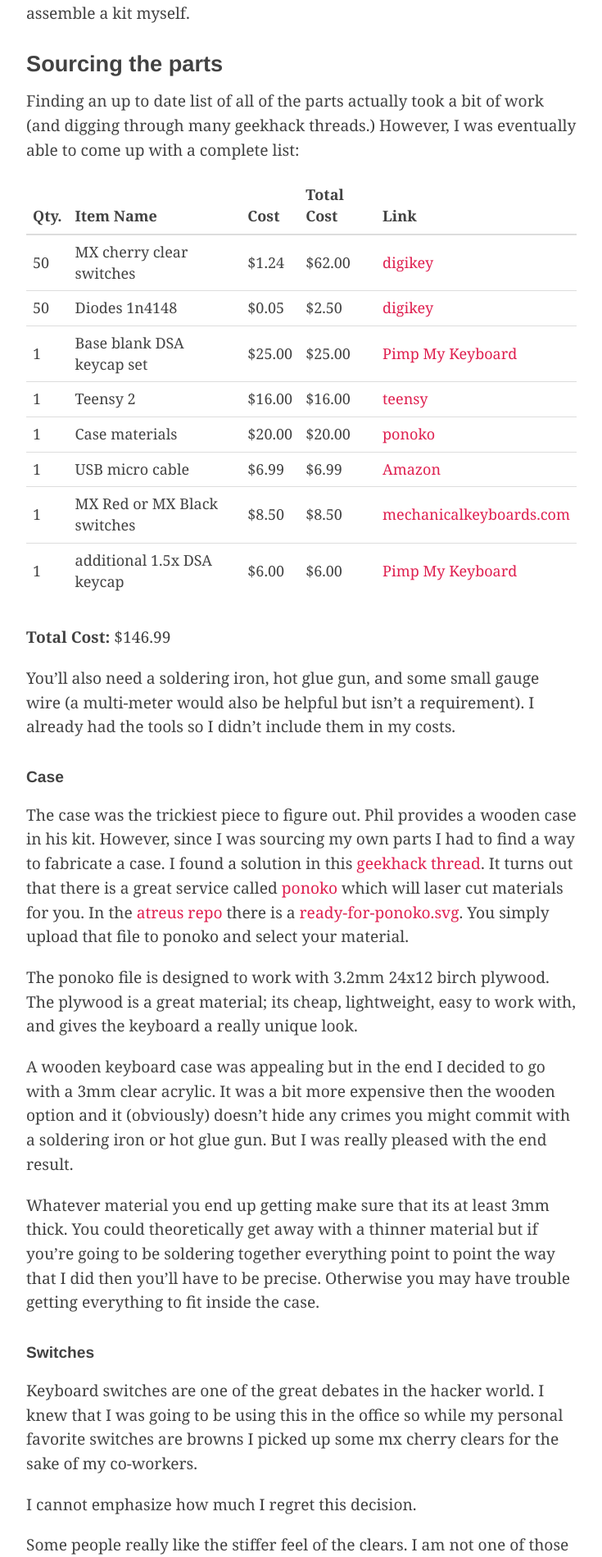
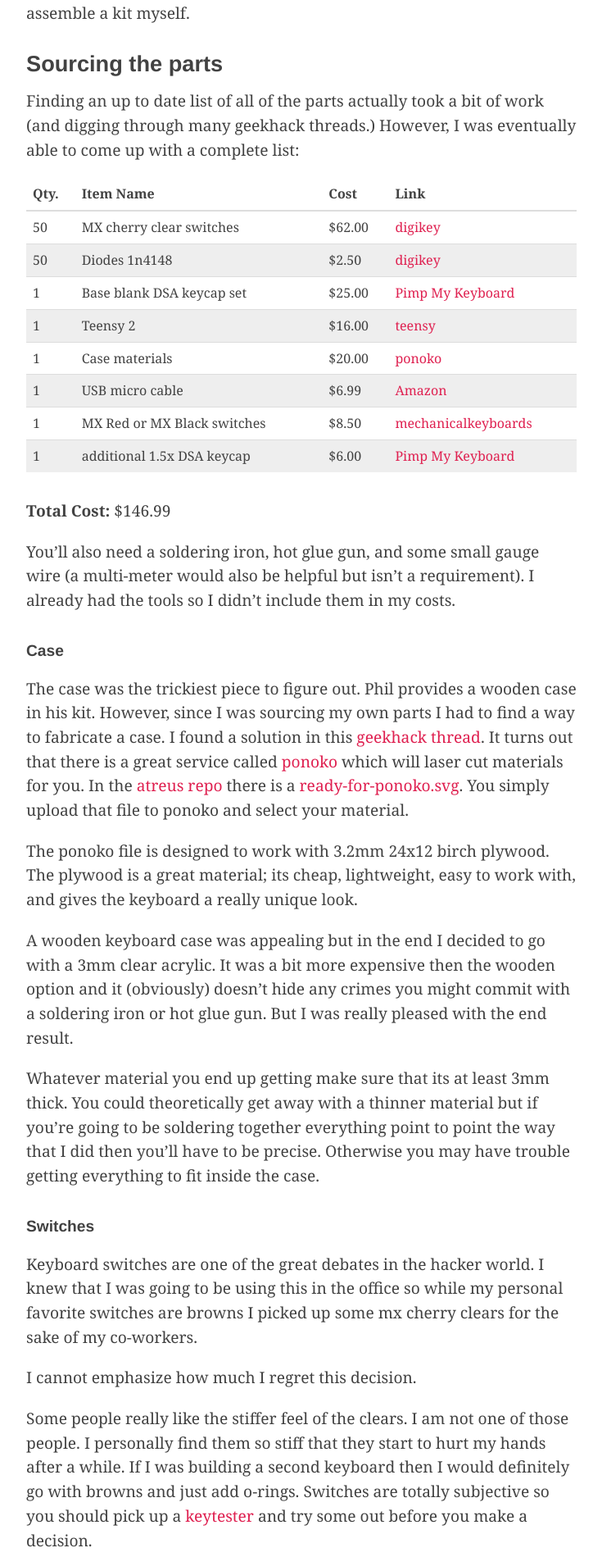
Before and after one commit to wojtekmach/keathley.github.io, a Jekyll site: the page built from _posts/2015-05-31-Building-a-Keyboard.md, in a window 1280 px wide. Shown: the part 642-2541 px from the top of the page at 82% size, without its empty margins (272-1007 px from the left). Built offline with Jekyll 4.4.1, drawn with Linux system fonts in a browser that asks for light colours; nearby versions of some CDN libraries.

Commit message:
Update table stylings

```diff
--- a/_posts/2015-05-31-Building-a-Keyboard.md
+++ b/_posts/2015-05-31-Building-a-Keyboard.md
@@ -15,16 +15,16 @@
 
 Finding an up to date list of all of the parts actually took a bit of work (and digging through many geekhack threads.) However, I was eventually able to come up with a complete list:
 
-Qty. | Item Name             | Cost   | Total Cost | Link
----------|-----------------------|--------|------------|-----
-50 | MX cherry clear switches    |  $1.24 |    $62.00  | [digikey](http://www.digikey.com/product-search/en?x=0&y=0&lang=en&site=us&keywords=mx+cherry+clear)
-50 | Diodes 1n4148               |  $0.05 |     $2.50  | [digikey](http://www.digikey.com/product-detail/en/1N4148TA/1N4148TACT-ND/1532747)
-1	 | Base blank DSA keycap set   | $25.00 |    $25.00  | [Pimp My Keyboard](http://keyshop.pimpmykeyboard.com/products/full-keysets/dsa-blank-sets-1)
-1	 | Teensy 2	                   | $16.00	|    $16.00  | [teensy](https://www.pjrc.com/store/teensy.html)
-1	 | Case materials	             | $20.00 |	   $20.00  | [ponoko](https://www.ponoko.com/)
-1	 | USB micro cable             |  $6.99 |     $6.99  | [Amazon](http://www.amazon.com/Cable-Matters%C2%AE-Premium-Hi-Speed-Micro-B/dp/B00IG9LSGM/ref=sr_1_1?s=electronics&ie=UTF8&qid=1433097350&sr=1-1&keywords=usb-cable-micro)
-1	 | MX Red or MX Black switches |  $8.50 |     $8.50  | [mechanicalkeyboards.com](http://mechanicalkeyboards.com/shop/index.php?l=product_detail&p=103)
-1	 | additional 1.5x DSA keycap  |  $6.00 |     $6.00  | [Pimp My Keyboard](http://keyshop.pimpmykeyboard.com/products/blank-key-packs/dcs-1-5-space)
+Qty. | Item Name                   | Cost   | Link
+-----|-----------------------------|--------|------
+50   | MX cherry clear switches    | $62.00 | [digikey](http://www.digikey.com/product-search/en?x=0&y=0&lang=en&site=us&keywords=mx+cherry+clear)
+50   | Diodes 1n4148               |  $2.50 | [digikey](http://www.digikey.com/product-detail/en/1N4148TA/1N4148TACT-ND/1532747)
+1	   | Base blank DSA keycap set   | $25.00 | [Pimp My Keyboard](http://keyshop.pimpmykeyboard.com/products/full-keysets/dsa-blank-sets-1)
+1	   | Teensy 2	                   | $16.00 | [teensy](https://www.pjrc.com/store/teensy.html)
+1	   | Case materials	             | $20.00 | [ponoko](https://www.ponoko.com/)
+1	   | USB micro cable             |  $6.99 | [Amazon](http://www.amazon.com/Cable-Matters%C2%AE-Premium-Hi-Speed-Micro-B/dp/B00IG9LSGM/ref=sr_1_1?s=electronics&ie=UTF8&qid=1433097350&sr=1-1&keywords=usb-cable-micro)
+1	   | MX Red or MX Black switches |  $8.50 | [mechanicalkeyboards](http://mechanicalkeyboards.com/shop/index.php?l=product_detail&p=103)
+1	   | additional 1.5x DSA keycap  |  $6.00 | [Pimp My Keyboard](http://keyshop.pimpmykeyboard.com/products/blank-key-packs/dcs-1-5-space)
 
 **Total Cost:**		$146.99
 
--- a/css/main.scss
+++ b/css/main.scss
@@ -96,10 +96,18 @@
 
 table {
   width: 100%;
+  max-width: 100%;
   border-spacing: 0;
   border-collapse: collapse;
   margin-bottom: 2rem;
+  font-size: 12px;
+
+  @media (min-width: 42rem) {
+    font-size: 16px;
+  }
 }
+
+tr:nth-of-type(even) { background: #eee; }
 
 th,
 td {
```
